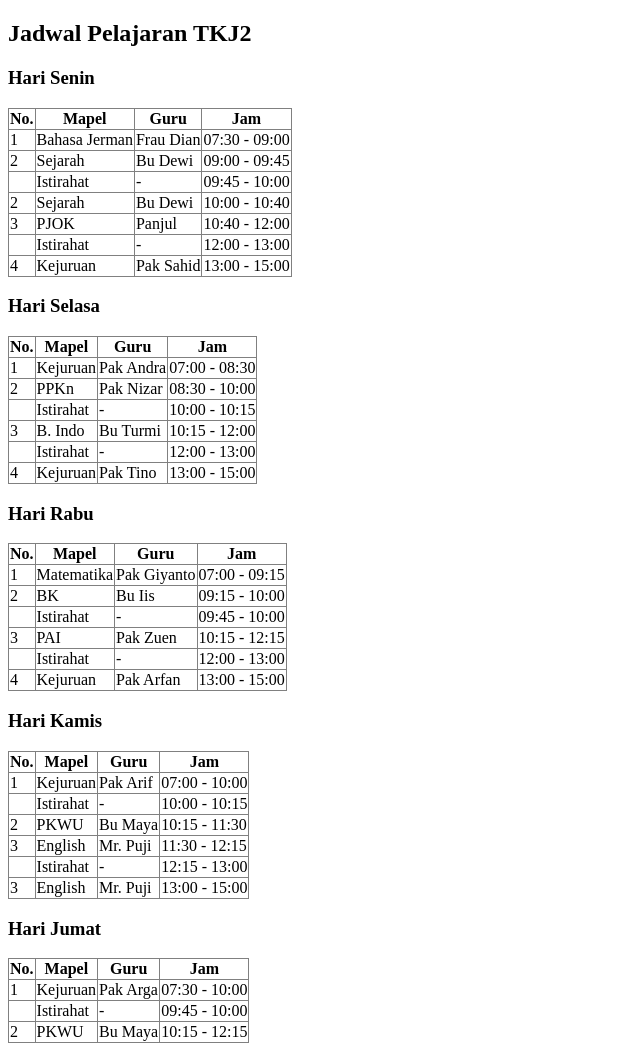
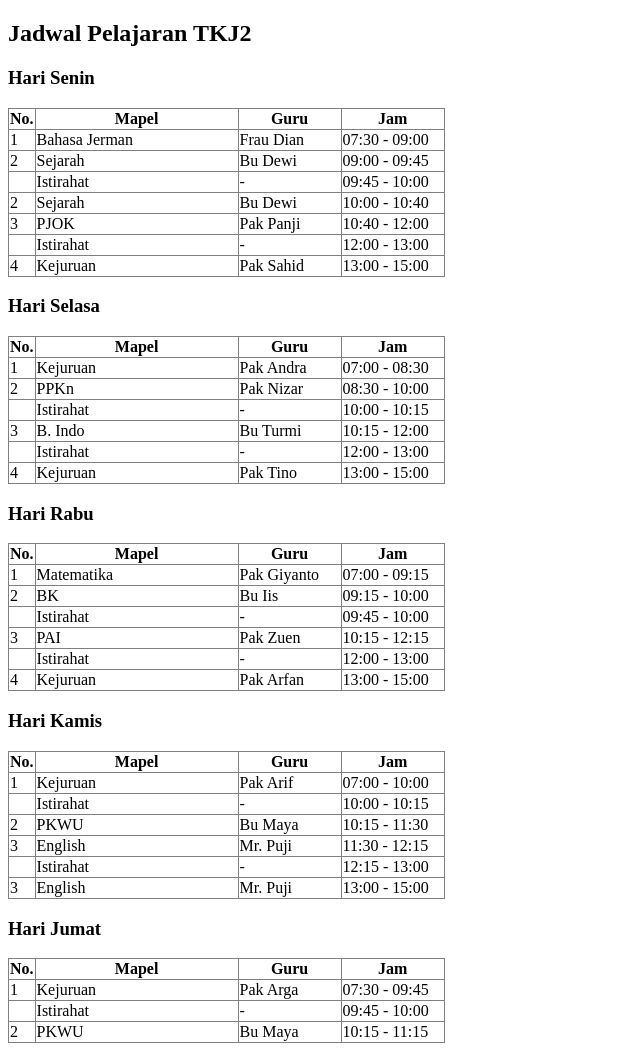
Before and after one commit to dannetzy/dannetzy.github.io, a plain HTML site: page jadwal.html in a window 1280 px wide. Shown: the whole page, without its empty margins (0-640 px from the left). Drawn offline with Linux system fonts and the light colour scheme.

Commit message:
fix formatting and texts

```diff
--- a/jadwal.html
+++ b/jadwal.html
@@ -2,6 +2,17 @@
 <html>
 	<head>
 		<title>Jadwal TJKT 2</title>
+		<style>
+			table tr th:nth-child(2) {
+				width: 200px;
+			}
+			table tr th:nth-child(3) {
+				width: 100px;
+			}
+			table tr th:nth-child(4) {
+				width: 100px;
+			}
+		</style>
 	</head>
 	<body>
 		<h2>Jadwal Pelajaran TKJ2</h2>
@@ -40,7 +51,7 @@
 			<tr>
 				<td>3</td>
 				<td>PJOK</td>
-				<td>Panjul</td>
+				<td>Pak Panji</td>
 				<td>10:40 - 12:00</td>
 			</tr>
 			<tr>
@@ -203,7 +214,7 @@
 				<td>1</td>
 				<td>Kejuruan</td>
 				<td>Pak Arga</td>
-				<td>07:30 - 10:00</td>
+				<td>07:30 - 09:45</td>
 			</tr>
 			<tr>
 				<td></td>
@@ -215,7 +226,7 @@
 				<td>2</td>
 				<td>PKWU</td>
 				<td>Bu Maya</td>
-				<td>10:15 - 12:15</td>
+				<td>10:15 - 11:15</td>
 			</tr>
 		</table>
 	</body>
```
